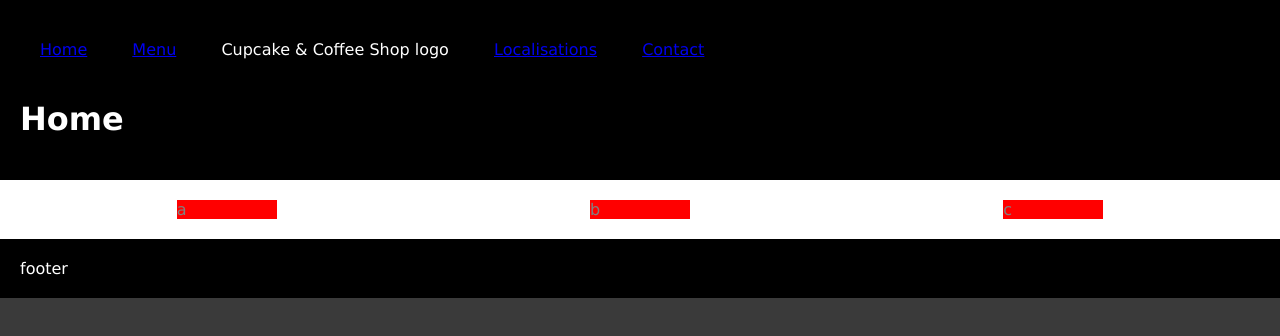
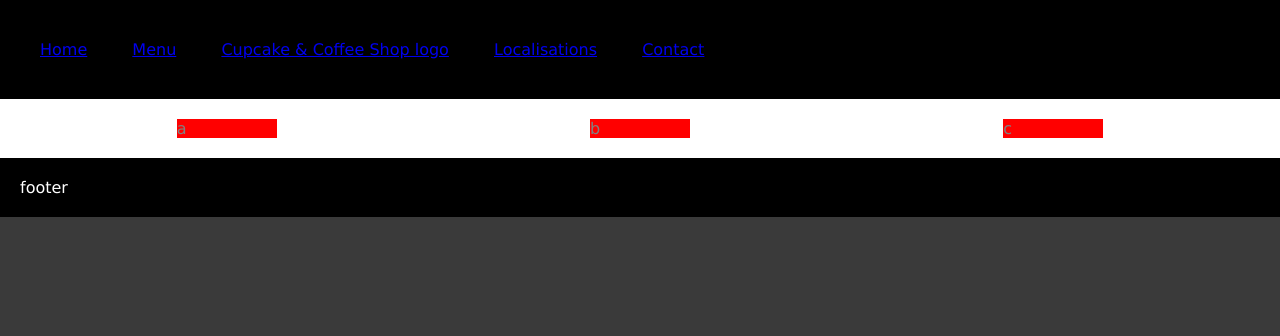
Before and after one commit to Wcline-art/Cupcake-Coffee-website, a plain HTML site: page index.html in a window 1280 px wide. Drawn offline with Linux system fonts and the light colour scheme.

Commit message:
add link logo image all pages to website

```diff
--- a/index.html
+++ b/index.html
@@ -13,12 +13,13 @@
         <ul>
           <li><a href="index.html">Home</a></li>
           <li><a href="menu.html">Menu</a></li>
-          <li>Cupcake & Coffee Shop logo</li>
+          <li class="logo">
+            <a href="index.html">Cupcake & Coffee Shop logo</a>
+          </li>
           <li><a href="localisations.html">Localisations</a></li>
           <li><a href="contact.html">Contact</a></li>
         </ul>
       </nav>
-      <h1>Home</h1>
     </header>
     <section>
       <div>a</div>
```
Also changed, not shown: contact.html (+4 -1 lines), localisations.html (+4 -1 lines), menu.html (+4 -1 lines).
